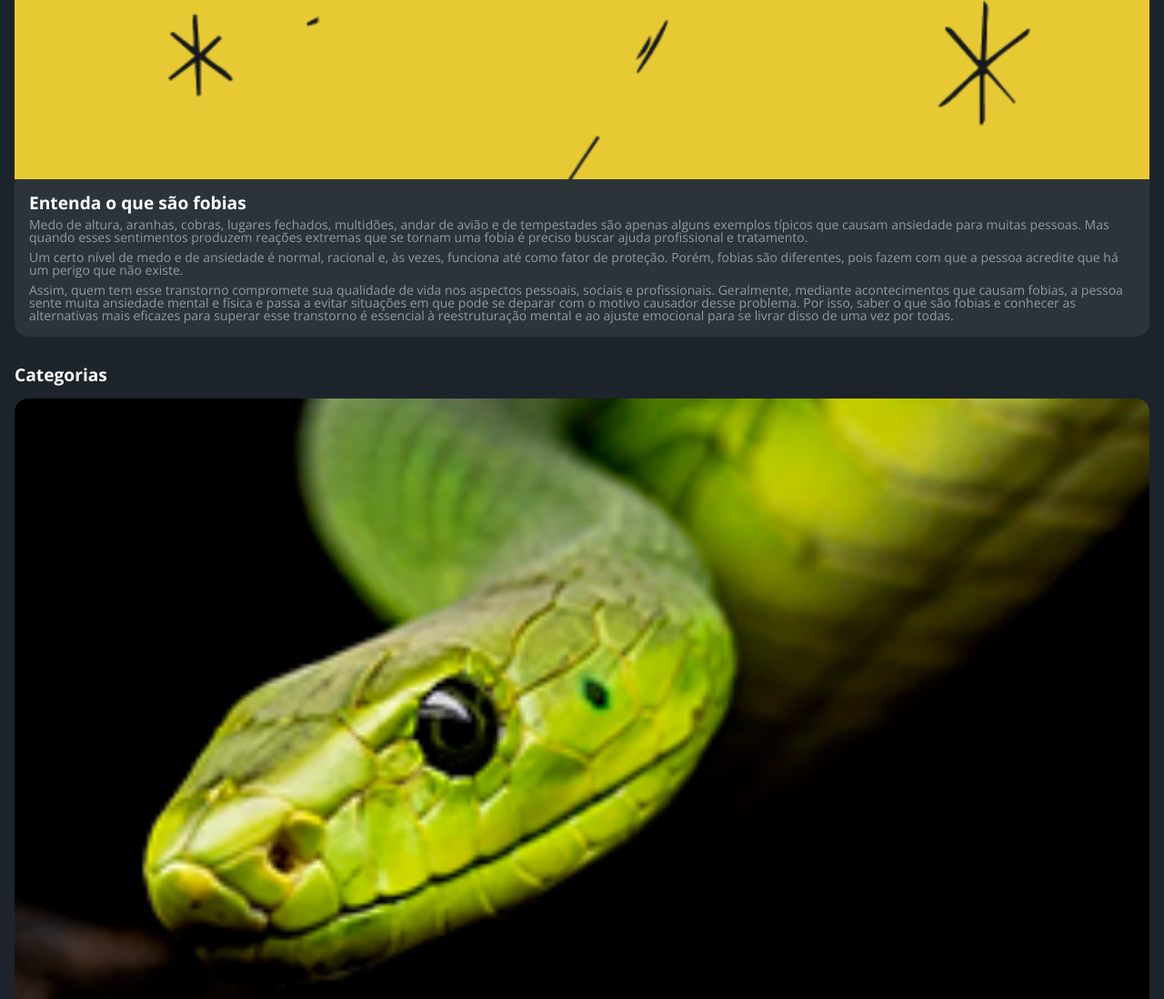
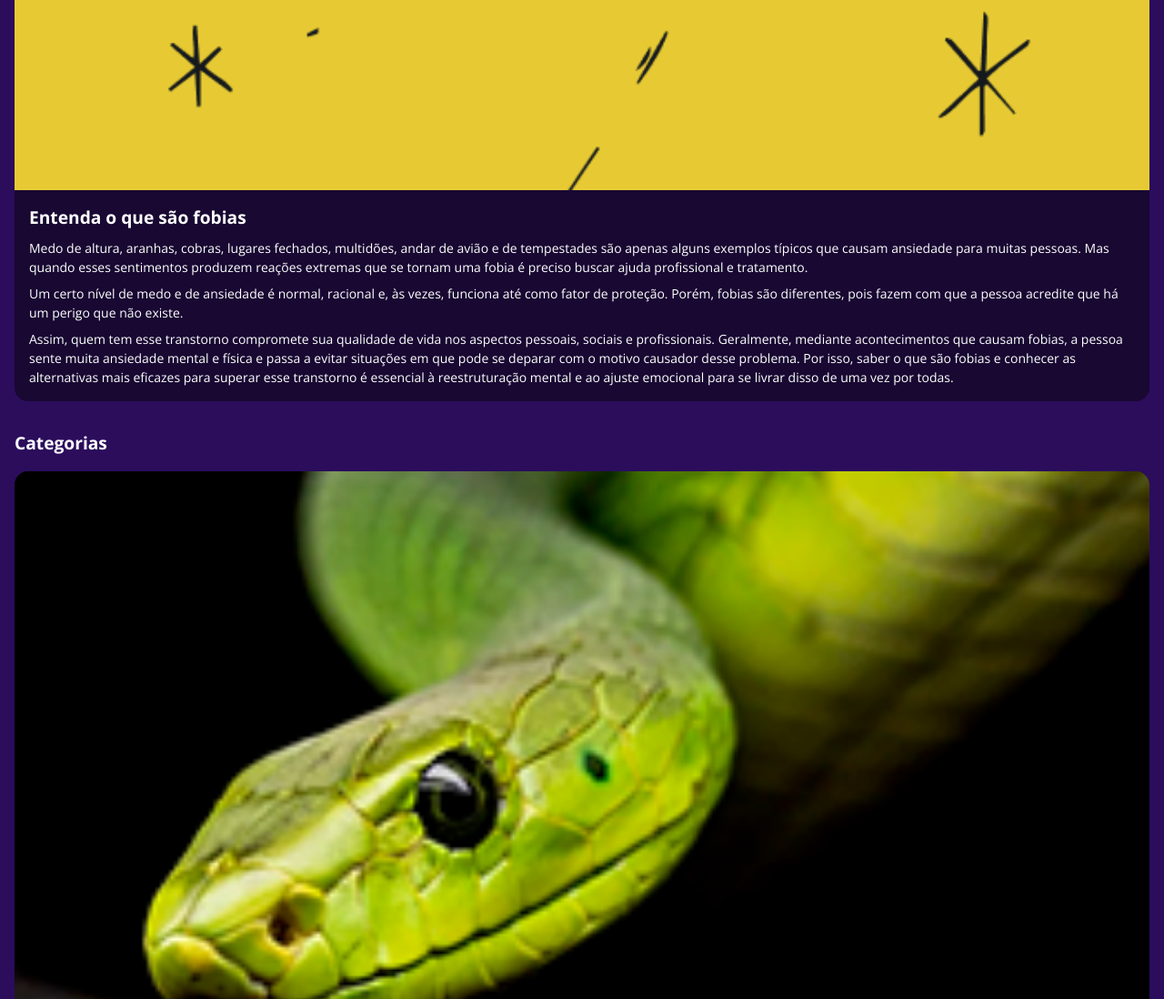
Before and after one commit to raphawestim/Phobos---Projeto, a website: page data/tipos.html in a window 1280 px wide. Shown: the part 1087-2185 px from the top of the page at 91% size. Drawn offline with nearby package versions, Linux system fonts and the light colour scheme.

Commit message:
css alterado

```diff
--- a/css/estilos.css
+++ b/css/estilos.css
@@ -4,9 +4,11 @@
 }
 
 body{
-    background-color: #1D232A;
+    background-color: #2b0d5c;
+    /* background-color: #1D232A; */
     font-family: 'open sans', 'icones', sans-serif;
     color: #FFFFFF;
+    line-height: 1.5;
 }
 
 @media screen and (min-width: 1440px){
@@ -229,7 +231,8 @@ body{
     width: 100%;
     border-radius: 15px;
     overflow: hidden;
-    background-color: #2C343A;
+    background-color: #180832;
+    /* background-color: #2C343A; */
 }
 
 
@@ -270,7 +273,8 @@ body{
 }
 
 .cartao-info{
-    color: #95999c;
+    color: #fff;
+    /* color: #95999c; */
     font-size: 14px;
     grid-column: span 2;
 }
```
